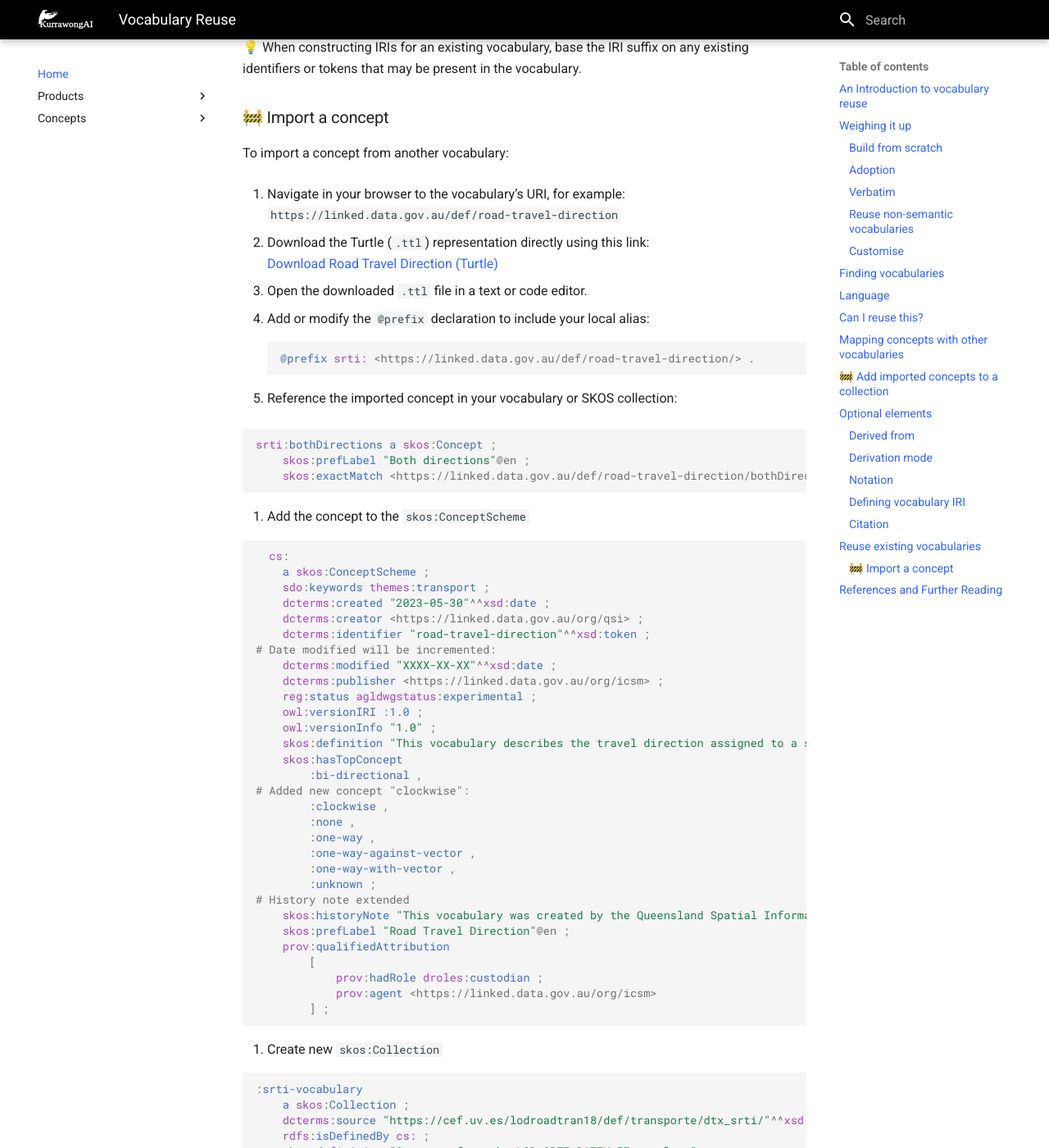
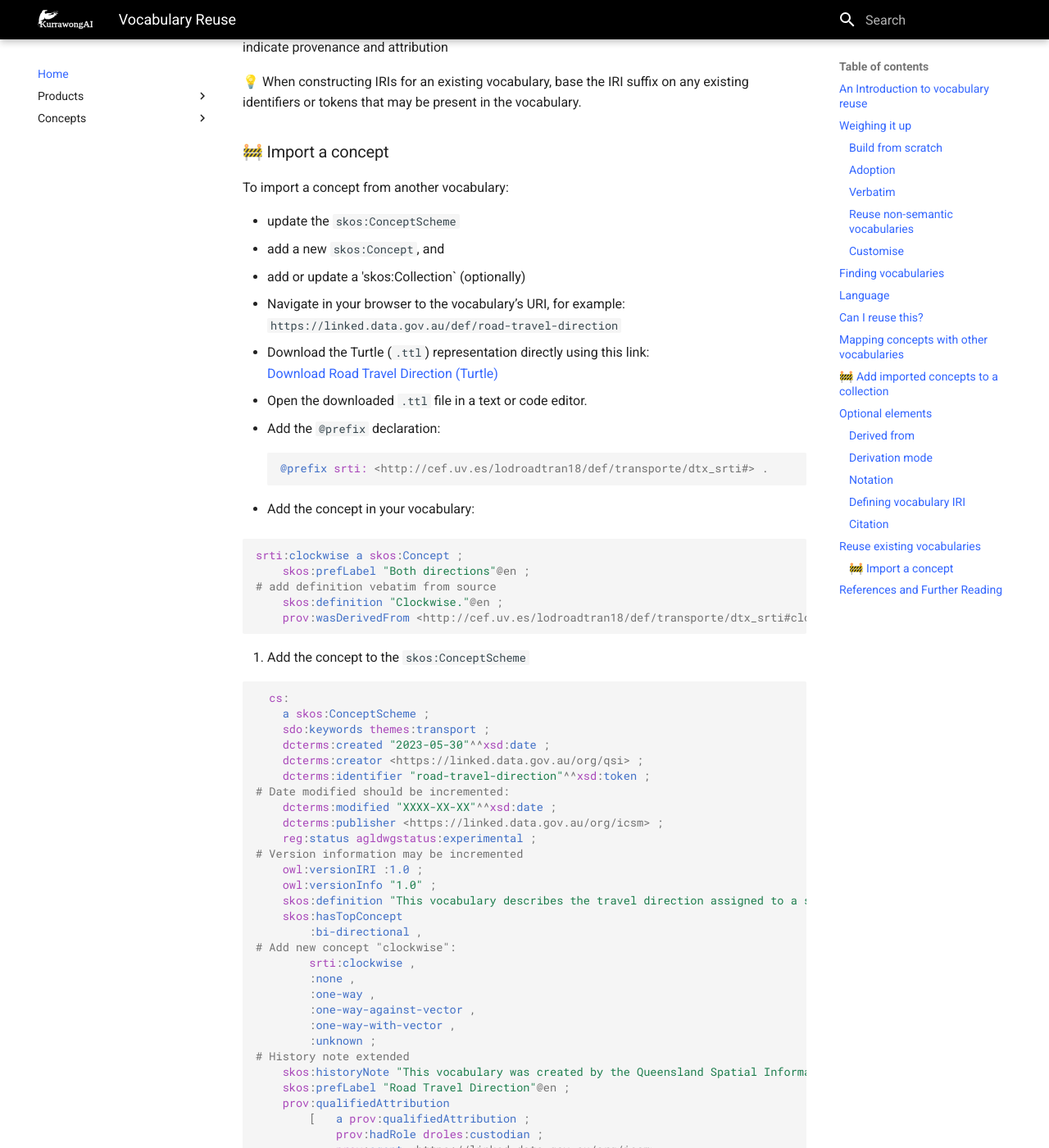
Before and after one commit to Kurrawong/docs, an MkDocs documentation site: the page built from docs/concepts/vocabs/vocab-reuse.md, in a window 1280 px wide and 1400 px high, scrolled down 6482 px. Shown: the whole window at 82% size. Built offline with MkDocs 1.6.1 and Material for MkDocs 9.7.7, drawn with Linux system fonts in a browser that asks for light colours; some of the changed text lies outside the part shown.

Commit message:
Update vocab-reuse.md
WIP

````diff
--- a/docs/concepts/vocabs/vocab-reuse.md
+++ b/docs/concepts/vocabs/vocab-reuse.md
@@ -61,7 +61,9 @@ You might import a cluster of concepts from an existing vocabulary into a local
 
 - adding a `prov#wasDerivedFrom` statement for an imported concept
 - adding a `rdfs:isDefinedBy` statement indicating an IRI of a concept scheme where the concept is from
-- creating a `skos:Collection`, specifically for grouping concepts derived from some other vocabulary - see [Add imported concepts to a collection](#add-imported-concepts-to-a-collection)
+- creating a `skos:Collection`, specifically for grouping concepts derived from some other vocabulary
+
+See [Import a concept](#import-a-concept) excersise for more details.
 
 ### Verbatim
 
@@ -206,6 +208,10 @@ It's worth checking if there are existing vocabularies (published by a third par
 
 To import a concept from another vocabulary:
 
+- update the `skos:ConceptScheme`
+- add a new 	`skos:Concept`, and
+- add or update a 'skos:Collection` (optionally)
+
 1. Navigate in your browser to the vocabulary’s URI, for example:
    `https://linked.data.gov.au/def/road-travel-direction`
 
@@ -216,17 +222,19 @@ To import a concept from another vocabulary:
 
 3. Open the downloaded `.ttl` file in a text or code editor.
 
-4. Add or modify the `@prefix` declaration to include your local alias:
+4. Add the `@prefix` declaration:
    ```turtle
-   @prefix srti: <https://linked.data.gov.au/def/road-travel-direction/> .
+   @prefix srti: <http://cef.uv.es/lodroadtran18/def/transporte/dtx_srti#> .
    ```
 
-5. Reference the imported concept in your vocabulary or SKOS collection:
+5. Add the concept in your vocabulary:
 
    ```turtle
-   srti:bothDirections a skos:Concept ;
+   srti:clockwise a skos:Concept ;
        skos:prefLabel "Both directions"@en ;
-       skos:exactMatch <https://linked.data.gov.au/def/road-travel-direction/bothDirections> .
+   # add definition vebatim from source
+       skos:definition "Clockwise."@en ;
+       prov:wasDerivedFrom <http://cef.uv.es/lodroadtran18/def/transporte/dtx_srti#clockwise> .
    ```
 
 6. Add the concept to the ``skos:ConceptScheme``
@@ -238,17 +246,18 @@ To import a concept from another vocabulary:
     dcterms:created "2023-05-30"^^xsd:date ;
     dcterms:creator <https://linked.data.gov.au/org/qsi> ;
     dcterms:identifier "road-travel-direction"^^xsd:token ;
-# Date modified will be incremented:
+# Date modified should be incremented:
     dcterms:modified "XXXX-XX-XX"^^xsd:date ;
     dcterms:publisher <https://linked.data.gov.au/org/icsm> ;
     reg:status agldwgstatus:experimental ;
+# Version information may be incremented
     owl:versionIRI :1.0 ;
     owl:versionInfo "1.0" ;
     skos:definition "This vocabulary describes the travel direction assigned to a section of a road. "@en ;
     skos:hasTopConcept
         :bi-directional ,
-# Added new concept "clockwise":
-        :clockwise ,
+# Add new concept "clockwise":
+        srti:clockwise ,
         :none ,
         :one-way ,
         :one-way-against-vector ,
@@ -258,7 +267,7 @@ To import a concept from another vocabulary:
     skos:historyNote "This vocabulary was created by the Queensland Spatial Information services and imports some concepts from other vocabularies" ;
     skos:prefLabel "Road Travel Direction"@en ;
     prov:qualifiedAttribution
-        [
+        [   a prov:qualifiedAttribution ;
             prov:hadRole droles:custodian ;
             prov:agent <https://linked.data.gov.au/org/icsm>
         ] ;
@@ -269,14 +278,13 @@ To import a concept from another vocabulary:
 ```turtle
 :srti-vocabulary
     a skos:Collection ;
-    dcterms:source "https://cef.uv.es/lodroadtran18/def/transporte/dtx_srti/"^^xsd:anyURI ;
+    prov:wasDerivedFrom :srti ;
     rdfs:isDefinedBy cs: ;
     skos:definition "Concepts from the LOD SRTI DATEX II ontology" ;
     skos:inScheme cs: ;
     skos:member
-        <http://cef.uv.es/lodroadtran18/def/transporte/dtx_srti#clockwise> ;
-    skos:prefLabel "LOD SRTI DATEX II"@en ;
-    prov:wasDerivedFrom <https://cef.uv.es/lodroadtran18/def/transporte/dtx_srti/>
+        :clockwise ;
+    skos:prefLabel "LOD SRTI DATEX II concept collection"@en ;
 .
 ```
 
````
Also changed, not shown: other parts of docs/concepts/vocabs/vocab-reuse.md (+1 -1 lines).
